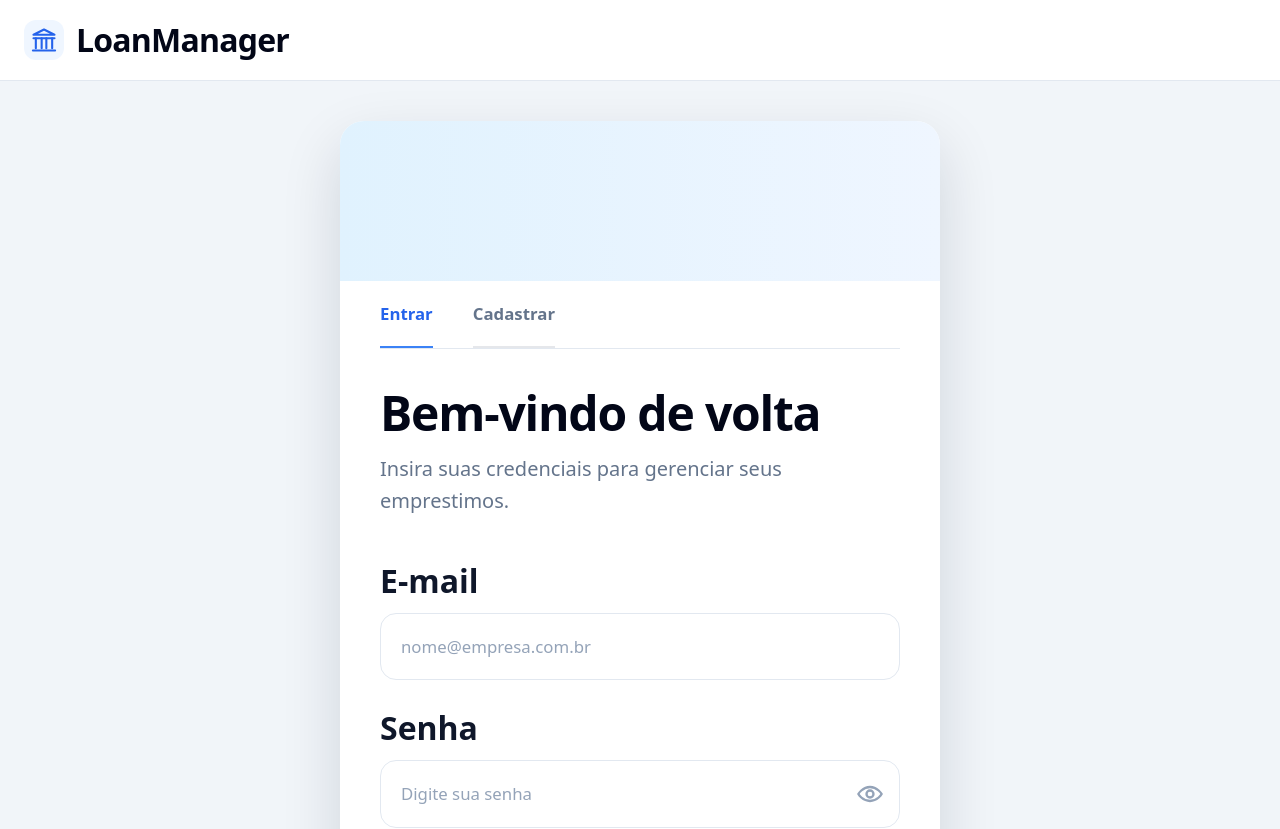
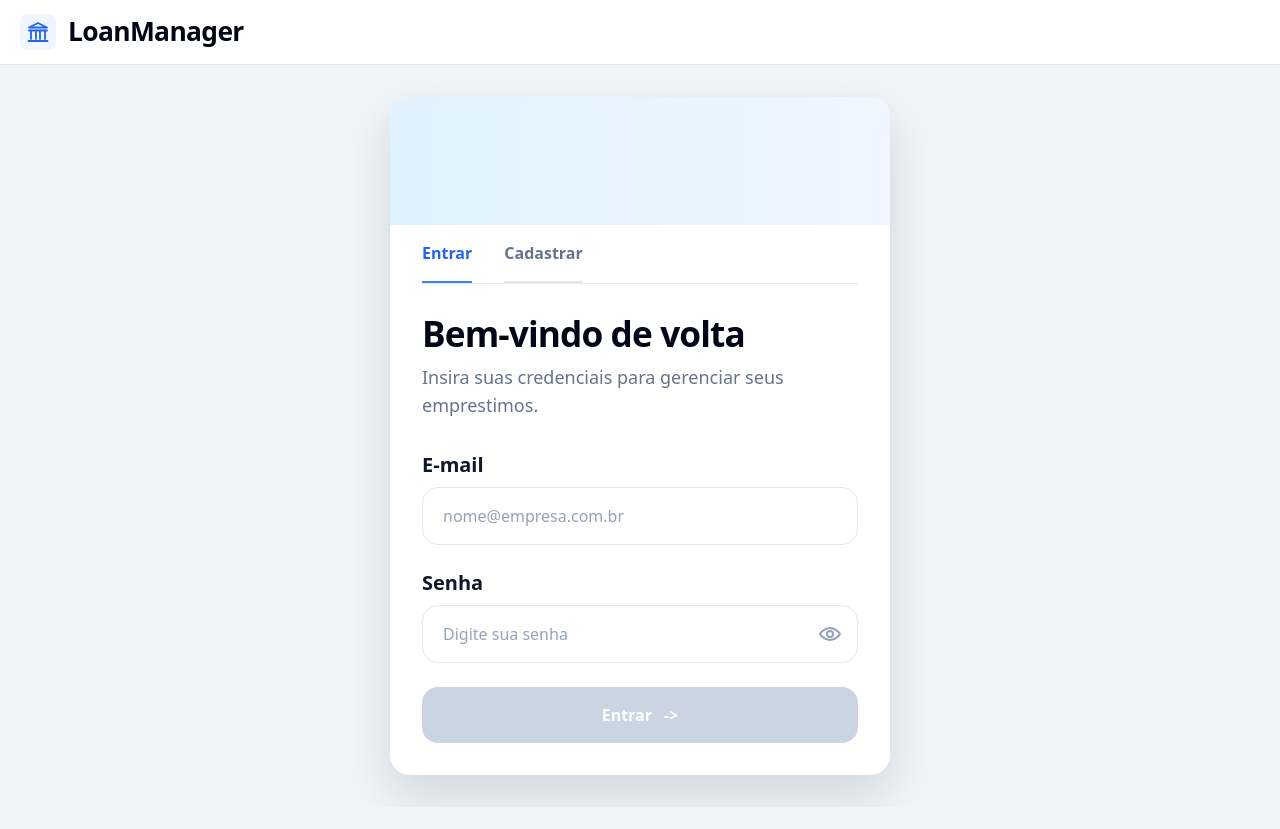
Before and after one commit to RafaelMF16/Loan-app, an Angular app: page /auth/login in a window 1280 px wide. Shown: the top 829 px of the page. After the commit the page ends 807 px from the top, so only its background shows below. Built offline with nearby package versions, Linux system fonts and the light colour scheme.

Commit message:
style: tune login layout proportions

```diff
--- a/src/app/components/auth/auth-layout/auth-layout.html
+++ b/src/app/components/auth/auth-layout/auth-layout.html
@@ -1,8 +1,8 @@
 <section class="min-h-screen bg-slate-100 text-slate-900">
   <header class="border-b border-slate-200 bg-white">
-    <div class="mx-auto flex max-w-[1600px] items-center gap-3 px-6 py-4">
-      <div class="flex h-10 w-10 items-center justify-center rounded-xl bg-blue-50 text-blue-600">
-        <svg viewBox="0 0 24 24" class="h-7 w-7" fill="none" stroke="currentColor" stroke-width="1.8" stroke-linecap="round" stroke-linejoin="round" aria-hidden="true">
+    <div class="flex items-center gap-3 px-5 py-3">
+      <div class="flex h-9 w-9 items-center justify-center rounded-lg bg-blue-50 text-blue-600">
+        <svg viewBox="0 0 24 24" class="h-6 w-6" fill="none" stroke="currentColor" stroke-width="1.8" stroke-linecap="round" stroke-linejoin="round" aria-hidden="true">
           <path d="M3 10.5h18" />
           <path d="M5 10.5V19" />
           <path d="M10 10.5V19" />
@@ -12,23 +12,23 @@
           <path d="M12 3 3 7.5h18L12 3Z" />
         </svg>
       </div>
-      <span class="text-[2rem] font-semibold tracking-tight text-slate-950">LoanManager</span>
+      <span class="text-[1.65rem] font-semibold tracking-tight text-slate-950">LoanManager</span>
     </div>
   </header>
 
-  <div class="flex min-h-[calc(100vh-73px)] items-center justify-center px-4 py-10">
-    <div class="w-full max-w-[600px] overflow-hidden rounded-[24px] bg-white shadow-[0_24px_60px_rgba(15,23,42,0.14)]">
-      <div class="h-40 bg-gradient-to-r from-sky-100 to-blue-50"></div>
+  <div class="flex min-h-[calc(100vh-65px)] items-center justify-center px-4 py-8">
+    <div class="w-full max-w-[500px] overflow-hidden rounded-[20px] bg-white shadow-[0_20px_48px_rgba(15,23,42,0.14)]">
+      <div class="h-32 bg-gradient-to-r from-sky-100 to-blue-50"></div>
 
-      <div class="px-10 pb-10">
+      <div class="px-8 pb-8">
         <div class="border-b border-slate-200">
-          <nav class="flex gap-10" aria-label="Acesso">
+          <nav class="flex gap-8" aria-label="Acesso">
             <a
               routerLink="/auth/login"
               [class.text-blue-600]="activeTab() === 'login'"
               [class.border-blue-500]="activeTab() === 'login'"
               [class.text-slate-500]="activeTab() !== 'login'"
-              class="border-b-2 px-0 py-5 text-[1.05rem] font-semibold transition"
+              class="border-b-2 px-0 py-4 text-base font-semibold transition"
             >
               Entrar
             </a>
@@ -37,22 +37,22 @@
               [class.text-blue-600]="activeTab() === 'register'"
               [class.border-blue-500]="activeTab() === 'register'"
               [class.text-slate-500]="activeTab() !== 'register'"
-              class="border-b-2 px-0 py-5 text-[1.05rem] font-semibold transition"
+              class="border-b-2 px-0 py-4 text-base font-semibold transition"
             >
               Cadastrar
             </a>
           </nav>
         </div>
 
-        <div class="pt-10">
-          <h1 class="text-[3rem] font-semibold leading-none tracking-tight text-slate-950">
+        <div class="pt-8">
+          <h1 class="text-[2.2rem] font-semibold leading-none tracking-tight text-slate-950">
             {{ title() }}
           </h1>
-          <p class="mt-4 text-xl leading-8 text-slate-500">
+          <p class="mt-3 text-lg leading-7 text-slate-500">
             {{ subtitle() }}
           </p>
 
-          <div class="mt-10">
+          <div class="mt-8">
             <ng-content />
           </div>
         </div>
--- a/src/app/components/auth/login-form/login-form.html
+++ b/src/app/components/auth/login-form/login-form.html
@@ -1,12 +1,12 @@
 <form class="space-y-6" [formGroup]="form" (ngSubmit)="onClickSubmitLogin()">
   <div class="space-y-2">
-    <label class="text-[2rem] font-semibold text-slate-900" for="login-email">E-mail</label>
+    <label class="text-xl font-semibold text-slate-900" for="login-email">E-mail</label>
     <input
       id="login-email"
       type="email"
       formControlName="email"
       autocomplete="email"
-      class="w-full rounded-2xl border border-slate-200 bg-white px-5 py-5 text-[1.05rem] text-slate-900 outline-none transition placeholder:text-slate-400 focus:border-blue-400 focus:ring-4 focus:ring-blue-100"
+      class="w-full rounded-2xl border border-slate-200 bg-white px-5 py-4 text-base text-slate-900 outline-none transition placeholder:text-slate-400 focus:border-blue-400 focus:ring-4 focus:ring-blue-100"
       placeholder="nome@empresa.com.br"
     />
     @if (fieldInvalid('email')) {
@@ -21,14 +21,14 @@
   </div>
 
   <div class="space-y-2">
-    <label class="text-[2rem] font-semibold text-slate-900" for="login-password">Senha</label>
+    <label class="text-xl font-semibold text-slate-900" for="login-password">Senha</label>
     <div class="relative">
       <input
         id="login-password"
         [type]="passwordVisible() ? 'text' : 'password'"
         formControlName="password"
         autocomplete="current-password"
-        class="w-full rounded-2xl border border-slate-200 bg-white px-5 py-5 pr-16 text-[1.05rem] text-slate-900 outline-none transition placeholder:text-slate-400 focus:border-blue-400 focus:ring-4 focus:ring-blue-100"
+        class="w-full rounded-2xl border border-slate-200 bg-white px-5 py-4 pr-14 text-base text-slate-900 outline-none transition placeholder:text-slate-400 focus:border-blue-400 focus:ring-4 focus:ring-blue-100"
         placeholder="Digite sua senha"
       />
       <button
@@ -37,7 +37,7 @@
         class="absolute inset-y-0 right-4 flex items-center text-slate-400 transition hover:text-slate-600"
         aria-label="Mostrar ou ocultar senha"
       >
-        <svg viewBox="0 0 24 24" class="h-7 w-7" fill="none" stroke="currentColor" stroke-width="2" stroke-linecap="round" stroke-linejoin="round" aria-hidden="true">
+        <svg viewBox="0 0 24 24" class="h-6 w-6" fill="none" stroke="currentColor" stroke-width="2" stroke-linecap="round" stroke-linejoin="round" aria-hidden="true">
           <path d="M2 12s3.5-6 10-6 10 6 10 6-3.5 6-10 6S2 12 2 12Z" />
           <circle cx="12" cy="12" r="3" />
         </svg>
@@ -63,7 +63,7 @@
   <button
     type="submit"
     [disabled]="form.invalid"
-    class="flex w-full items-center justify-center gap-3 rounded-2xl bg-blue-500 px-4 py-5 text-[1.05rem] font-semibold text-white transition hover:bg-blue-600 focus:outline-none focus:ring-4 focus:ring-blue-100 disabled:cursor-not-allowed disabled:bg-slate-300"
+    class="flex w-full items-center justify-center gap-3 rounded-2xl bg-blue-500 px-4 py-4 text-base font-semibold text-white transition hover:bg-blue-600 focus:outline-none focus:ring-4 focus:ring-blue-100 disabled:cursor-not-allowed disabled:bg-slate-300"
   >
     Entrar
     <span aria-hidden="true">-></span>
```
